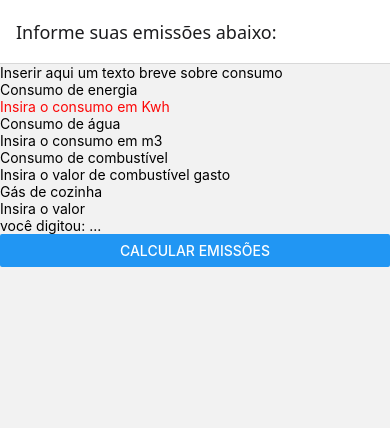
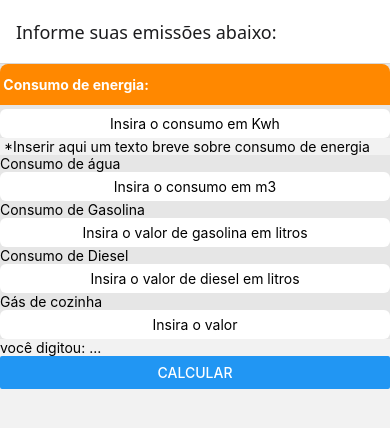
Before and after one commit to marcspaulo/conversor_gee, a React Native app: screen /TelaInicial in a window 390 px wide. Shown: the top 428 px of the page. Built offline with nearby package versions, Linux system fonts and the light colour scheme.

Commit message:
Ajustes: fatores de emissão
Implementações:
Modelo de estilização da página

```diff
--- a/src/telas/calculoemissoes/Calculoemissoes.js
+++ b/src/telas/calculoemissoes/Calculoemissoes.js
@@ -8,21 +8,23 @@ import styles from './style';
 
 
 export default function Calculoemissoes({ route, navigation }) {
-    const { energia, agua, combustivel, gas } = route.params;
+    const { energia, agua, gasolina, diesel , gas } = route.params;
 
     const gasto_energia = parseFloat(energia) || 0;
     const gasto_agua = parseFloat(agua) || 0;
-    const gasto_combustivel = parseFloat(combustivel) || 0;
+    const gasto_gasolina = parseFloat(gasolina) || 0;
+    const gasto_diesel = parseFloat(diesel) || 0;
     const gasto_gas = parseFloat(gas) || 0;
 
 
-    const calculo_energia = gasto_energia * 0.055;
-    const calculo_agua = gasto_agua * 0.50;
-    const calculo_combustivel = gasto_combustivel * 2.31;
-    const calculo_gas = gasto_gas * 1.5;
+    const calculo_energia = gasto_energia * 0.0385;
+    const calculo_agua = gasto_agua * 0.40;
+    const calculo_gasolina = gasto_gasolina * 2.27;
+    const calculo_diesel = gasto_diesel * 2.68;
+    const calculo_gas = gasto_gas * 2.98 ;
 
 
-    const calculo_total = calculo_energia + calculo_agua + calculo_combustivel + calculo_gas;
+    const calculo_total = calculo_energia + calculo_agua + calculo_gasolina + calculo_diesel + calculo_gas;
 
     return (
         <View>
@@ -31,7 +33,7 @@ export default function Calculoemissoes({ route, navigation }) {
 
             <Text>Energia(Kwh): {calculo_energia}</Text>
             <Text>Água(M3): {calculo_agua} </Text>
-            <Text>Combustivel(L): {calculo_combustivel} </Text>
+            <Text>Gasolina(L): {calculo_gasolina} </Text>
             <Text>Gás(Kg): {calculo_gas}</Text>
 
 
@@ -40,7 +42,7 @@ export default function Calculoemissoes({ route, navigation }) {
             <Button
                 title='Voltar'
                 onPress={() =>
-                    navigation.goBack()}
+                    navigation.navigate('TelaInicial')}
             />
 
 
--- a/src/telas/entradaemissoes/Entradaemissoes.js
+++ b/src/telas/entradaemissoes/Entradaemissoes.js
@@ -1,38 +1,45 @@
 /* Tela onde será informado os consumos*/
 
 import React, { useState } from 'react';
-import { View, Text, TextInput, Button, StyleSheet } from 'react-native';
+import { View, Text, TextInput, Button, StyleSheet, Image } from 'react-native';
 import styles from './style';
 
 
 export default function Entradaemissoes({ navigation }) {
   const [consumoeletricidade, setconsumoeletricidade] = useState('');
   const [consumoagua, setconsumoagua] = useState('');
-  const [consumocombustivel, setconsumocombustivel] = useState('');
+  const [consumogasolina, setconsumogasolina] = useState('');
+  const [consumodiesel, setconsumodiesel] = useState('');
   const [consumogas, setconsumogas] = useState('');
+  const [porteveiculo, setporteveiculo] = useState('');
+
 
   return (
     <View>
 
       {/*<-- Bloco Consumo de energia*/}
-      <View>
-        <Text>Inserir aqui um texto breve sobre consumo</Text>
-        <Text >Consumo de energia</Text>
+      <View style={styles.body}>
+
+        <Text style={styles.energia}> Consumo de energia: </Text>
         <TextInput
-          placeholderTextColor={'#fc0707ff'}
+          style={styles.input}
           placeholder="Insira o consumo em Kwh"
           keyboardType='numeric'
           value={consumoeletricidade}
           onChangeText={setconsumoeletricidade}
         ></TextInput>
+
       </View>
+      <Text> *Inserir aqui um texto breve sobre consumo de energia </Text>
+
 
 
 
       {/*<-- Bloco Consumo de água*/}
-      <View>
+      <View style={styles.body}>
         <Text>Consumo de água</Text>
         <TextInput
+          style={styles.input}
           value={consumoagua}
           onChangeText={setconsumoagua}
           placeholder="Insira o consumo em m3"
@@ -41,20 +48,30 @@ export default function Entradaemissoes({ navigation }) {
 
 
       {/*<-- Bloco Consumo de combustível*/}
-      <View>
-        <Text>Consumo de combustível</Text>
+      <View style={styles.body}>
+        <Text>Consumo de Gasolina</Text>
         <TextInput
-          value={consumocombustivel}
-          onChangeText={setconsumocombustivel}
-          placeholder="Insira o valor de combustível gasto"
+          style={styles.input}
+          value={consumogasolina}
+          onChangeText={setconsumogasolina}
+          placeholder="Insira o valor de gasolina em litros"
+        ></TextInput>
+
+        <Text>Consumo de Diesel</Text>
+        <TextInput
+          style={styles.input}
+          value={consumodiesel}
+          onChangeText={setconsumodiesel}
+          placeholder="Insira o valor de diesel em litros"
         ></TextInput>
       </View>
 
 
       {/*<-- Bloco Gás de cozinha*/}
-      <View>
+      <View style={styles.body}>
         <Text>Gás de cozinha</Text>
         <TextInput
+          style={styles.input}
           value={consumogas}
           onChangeText={setconsumogas}
           placeholder="Insira o valor"
@@ -65,12 +82,13 @@ export default function Entradaemissoes({ navigation }) {
       <Text>você digitou: {consumoeletricidade}...{consumoagua}</Text>
 
       <Button
-        title="Calcular Emissões"
+        title="Calcular"
         onPress={() =>
           navigation.navigate('Calculoemissoes', {
             energia: consumoeletricidade,
             agua: consumoagua,
-            combustivel: consumocombustivel,
+            gasolina: consumogasolina,
+            diesel: consumodiesel,
             gas: consumogas
           })
 
@@ -88,12 +106,3 @@ export default function Entradaemissoes({ navigation }) {
   );
 
 }
-
-/*const styles = StyleSheet.create({
-  container: {
-    flex: 1,
-    backgroundColor: '#fff',
-    alignItems: 'center',
-    justifyContent: 'center',
-  },
-})*/
--- a/src/telas/entradaemissoes/style.js
+++ b/src/telas/entradaemissoes/style.js
@@ -0,0 +1,42 @@
+/*Aba focada em estilizar a pagina Tela Inicial / Entradaemissoes*/
+
+import { StyleSheet } from 'react-native';
+
+const styles = StyleSheet.create({
+
+    body: {
+        flexDirection: 'column',
+        backgroundColor: '#e6e6e6ff',
+        textAlign: 'center',
+    },
+
+    input: {
+        flexDirection:'row',
+        flexWrap: 'wrap',
+        backgroundColor: '#fff',
+        textAlign: 'center',
+        borderRadius: 6,
+        paddingHorizontal: 10,
+        paddingVertical: 6,
+        fontSize: 14,
+    },
+
+        energia: {
+            backgroundColor:'#ff8800',
+            color: '#fff',
+            paddingVertical: 12,
+            borderTopLeftRadius: 8,
+            borderTopRightRadius: 8,
+            fontWeight: 'bold',
+            marginBottom: 4,
+
+    },
+
+
+
+
+
+})
+
+
+export default styles;
```
Also changed, not shown: assets/energia.png (added).
